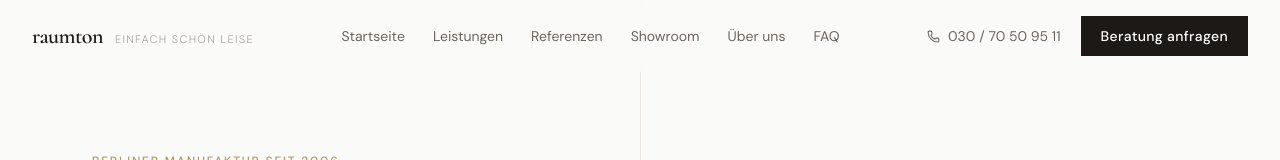
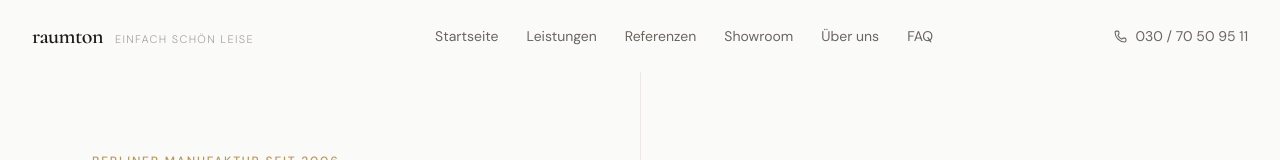
Before and after one commit to Autolution-ai/Raumton, a Next.js app: page / in a window 1280 px wide. Shown: the top 160 px of the page. Built offline with nearby package versions, Linux system fonts and the light colour scheme; grey boxes are pictures that could not be loaded.

Commit message:
nav: scroll-aware hide/show + floating CTA bottom-right

```diff
--- a/src/app/page.tsx
+++ b/src/app/page.tsx
@@ -1,5 +1,6 @@
 import Navigation from '@/components/layout/Navigation'
 import Footer from '@/components/layout/Footer'
+import FloatingCTA from '@/components/layout/FloatingCTA'
 import Hero from '@/components/sections/Hero'
 import SocialProofStrip from '@/components/sections/SocialProofStrip'
 import ProblemPain from '@/components/sections/ProblemPain'
@@ -28,6 +29,7 @@ export default function Home() {
         <ShowroomCTA />
       </main>
       <Footer />
+      <FloatingCTA />
     </>
   )
 }
--- /dev/null
+++ b/src/components/layout/FloatingCTA.tsx
@@ -0,0 +1,37 @@
+'use client'
+
+import { useState, useEffect } from 'react'
+import { motion, AnimatePresence } from 'framer-motion'
+import { ChevronRight } from 'lucide-react'
+
+export default function FloatingCTA() {
+  const [visible, setVisible] = useState(false)
+
+  useEffect(() => {
+    const handleScroll = () => setVisible(window.scrollY > 500)
+    window.addEventListener('scroll', handleScroll, { passive: true })
+    return () => window.removeEventListener('scroll', handleScroll)
+  }, [])
+
+  return (
+    <AnimatePresence>
+      {visible && (
+        <motion.div
+          initial={{ opacity: 0, y: 16, scale: 0.95 }}
+          animate={{ opacity: 1, y: 0, scale: 1 }}
+          exit={{ opacity: 0, y: 16, scale: 0.95 }}
+          transition={{ duration: 0.3, ease: 'easeOut' }}
+          className="fixed bottom-6 right-6 z-40"
+        >
+          <a
+            href="#anfrage"
+            className="flex items-center gap-2.5 px-5 py-3.5 bg-[#1C1917] text-white text-sm font-medium shadow-xl hover:bg-[#B8955A] transition-colors duration-200 group"
+          >
+            Beratung anfragen
+            <ChevronRight size={15} className="group-hover:translate-x-0.5 transition-transform" />
+          </a>
+        </motion.div>
+      )}
+    </AnimatePresence>
+  )
+}
--- a/src/components/layout/Navigation.tsx
+++ b/src/components/layout/Navigation.tsx
@@ -1,6 +1,6 @@
 'use client'
 
-import { useState, useEffect } from 'react'
+import { useState, useEffect, useRef } from 'react'
 import Link from 'next/link'
 import { motion, AnimatePresence } from 'framer-motion'
 import { Menu, X, Phone } from 'lucide-react'
@@ -16,10 +16,23 @@ const NAV_LINKS = [
 
 export default function Navigation() {
   const [scrolled, setScrolled] = useState(false)
+  const [navHidden, setNavHidden] = useState(false)
   const [menuOpen, setMenuOpen] = useState(false)
+  const lastScrollY = useRef(0)
 
   useEffect(() => {
-    const handleScroll = () => setScrolled(window.scrollY > 60)
+    const handleScroll = () => {
+      const currentY = window.scrollY
+      if (currentY < 80) {
+        setNavHidden(false)
+      } else if (currentY > lastScrollY.current + 8) {
+        setNavHidden(true)
+      } else if (currentY < lastScrollY.current - 8) {
+        setNavHidden(false)
+      }
+      setScrolled(currentY > 40)
+      lastScrollY.current = currentY
+    }
     window.addEventListener('scroll', handleScroll, { passive: true })
     return () => window.removeEventListener('scroll', handleScroll)
   }, [])
@@ -31,11 +44,12 @@ export default function Navigation() {
 
   return (
     <>
-      <motion.header
-        initial={{ y: -20, opacity: 0 }}
-        animate={{ y: 0, opacity: 1 }}
-        transition={{ duration: 0.5 }}
-        className={`fixed top-0 left-0 right-0 z-50 transition-all duration-300 ${
+      <header
+        style={{
+          transform: navHidden && !menuOpen ? 'translateY(-100%)' : 'translateY(0)',
+          transition: 'transform 300ms ease-in-out, background-color 300ms ease-in-out, border-color 300ms ease-in-out',
+        }}
+        className={`fixed top-0 left-0 right-0 z-50 will-change-transform ${
           scrolled
             ? 'bg-[#FAFAF8]/95 backdrop-blur-sm border-b border-[#E2DDD6]'
             : 'bg-[#FAFAF8]/80 backdrop-blur-sm'
@@ -67,19 +81,13 @@ export default function Navigation() {
             ))}
           </nav>
 
-          <div className="hidden lg:flex items-center gap-5">
+          <div className="hidden lg:flex items-center">
             <a
               href="tel:+493070509511"
               className="flex items-center gap-2 text-sm text-[#6B6560] hover:text-[#1C1917] transition-colors"
             >
               <Phone size={13} />
               <span>030 / 70 50 95 11</span>
-            </a>
-            <a
-              href="#anfrage"
-              className="px-5 py-2.5 bg-[#1C1917] text-white text-sm font-medium hover:bg-[#B8955A] transition-colors duration-200 tracking-wide"
-            >
-              Beratung anfragen
             </a>
           </div>
 
@@ -91,7 +99,7 @@ export default function Navigation() {
             {menuOpen ? <X size={22} /> : <Menu size={22} />}
           </button>
         </div>
-      </motion.header>
+      </header>
 
       <AnimatePresence>
         {menuOpen && (
```
